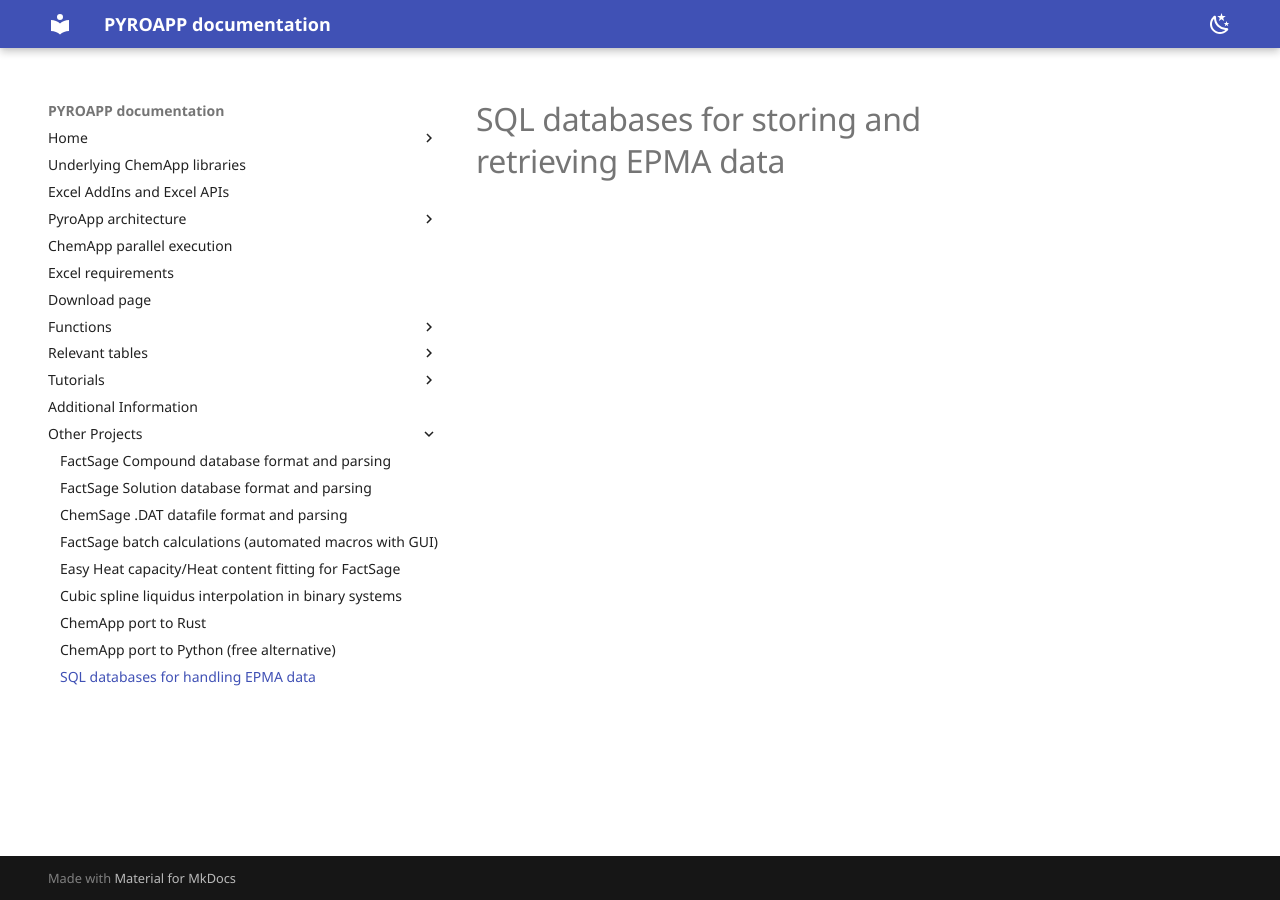
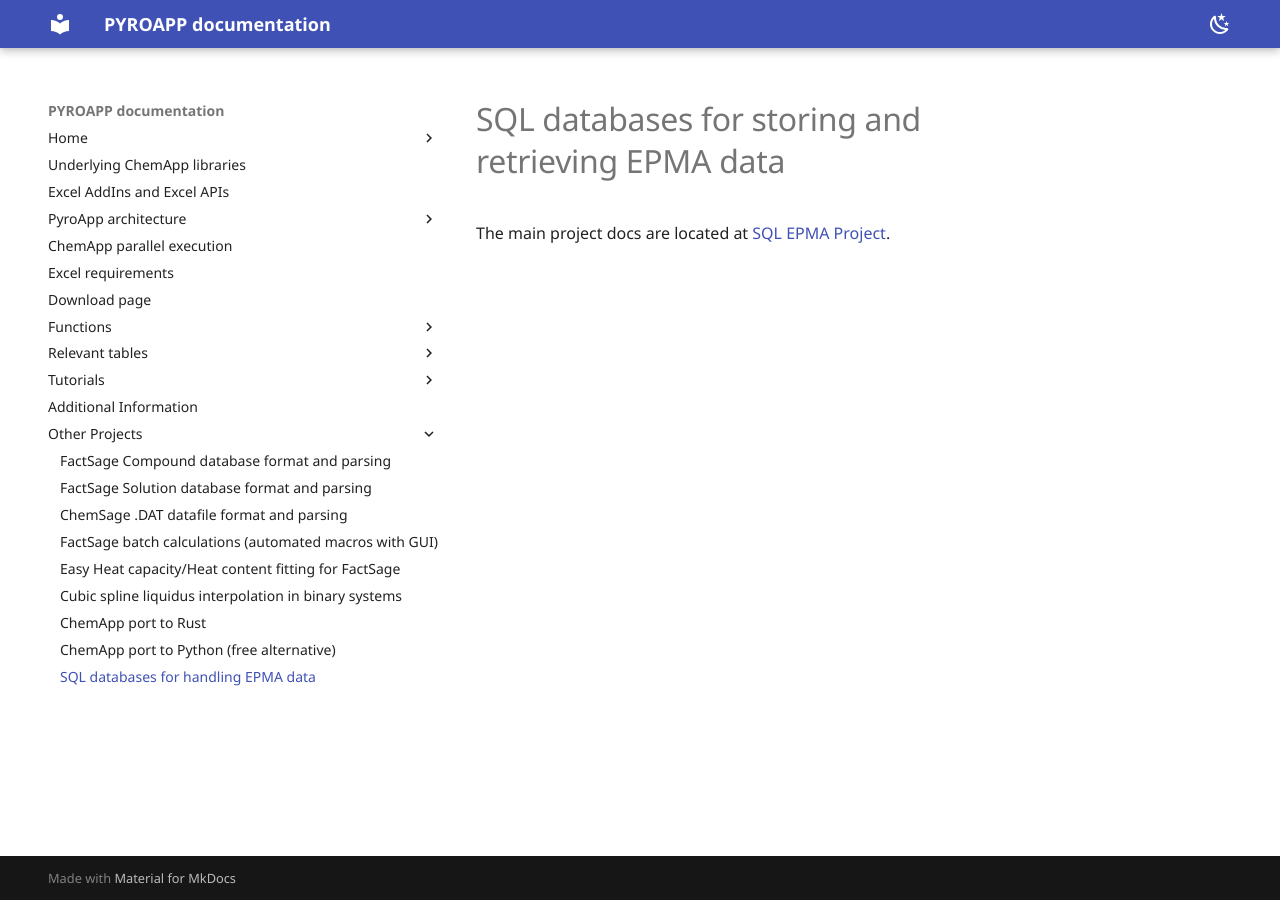
Before and after one commit to evnekdev/pyroapp-docs, an MkDocs documentation site: the page built from docs/sqldata.md, in a window 1280 px wide. Built offline with MkDocs 1.6.1 and Material for MkDocs 9.7.7, drawn with Linux system fonts in a browser that asks for light colours; some web fonts are replaced.

Commit message:
Update sqldata.md

```diff
--- a/docs/sqldata.md
+++ b/docs/sqldata.md
@@ -1 +1,3 @@
 # SQL databases for storing and retrieving EPMA data
+
+The main project docs are located at [SQL EPMA Project](https://evnekdev.github.io/sqldata-docs/).
```
